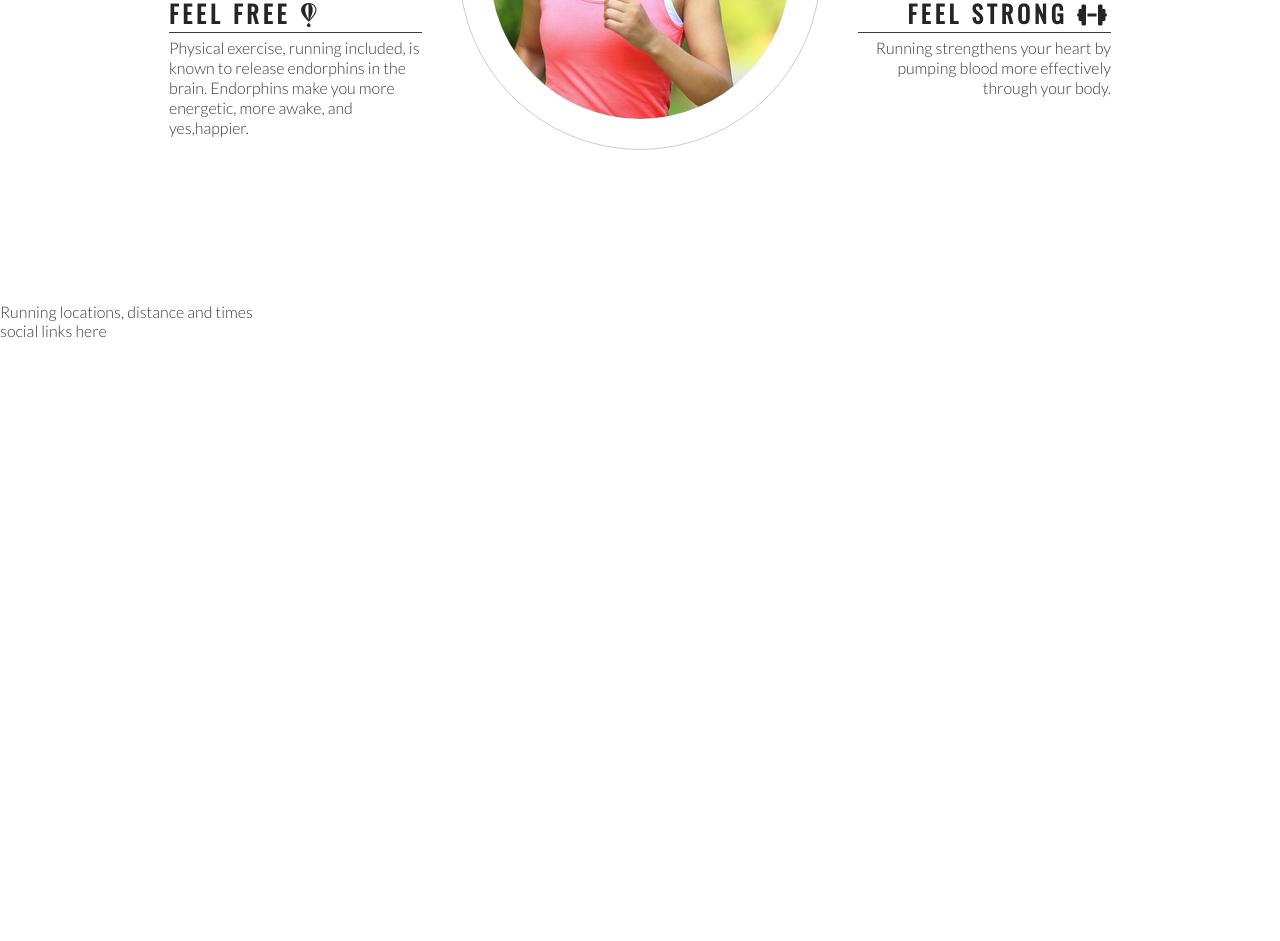
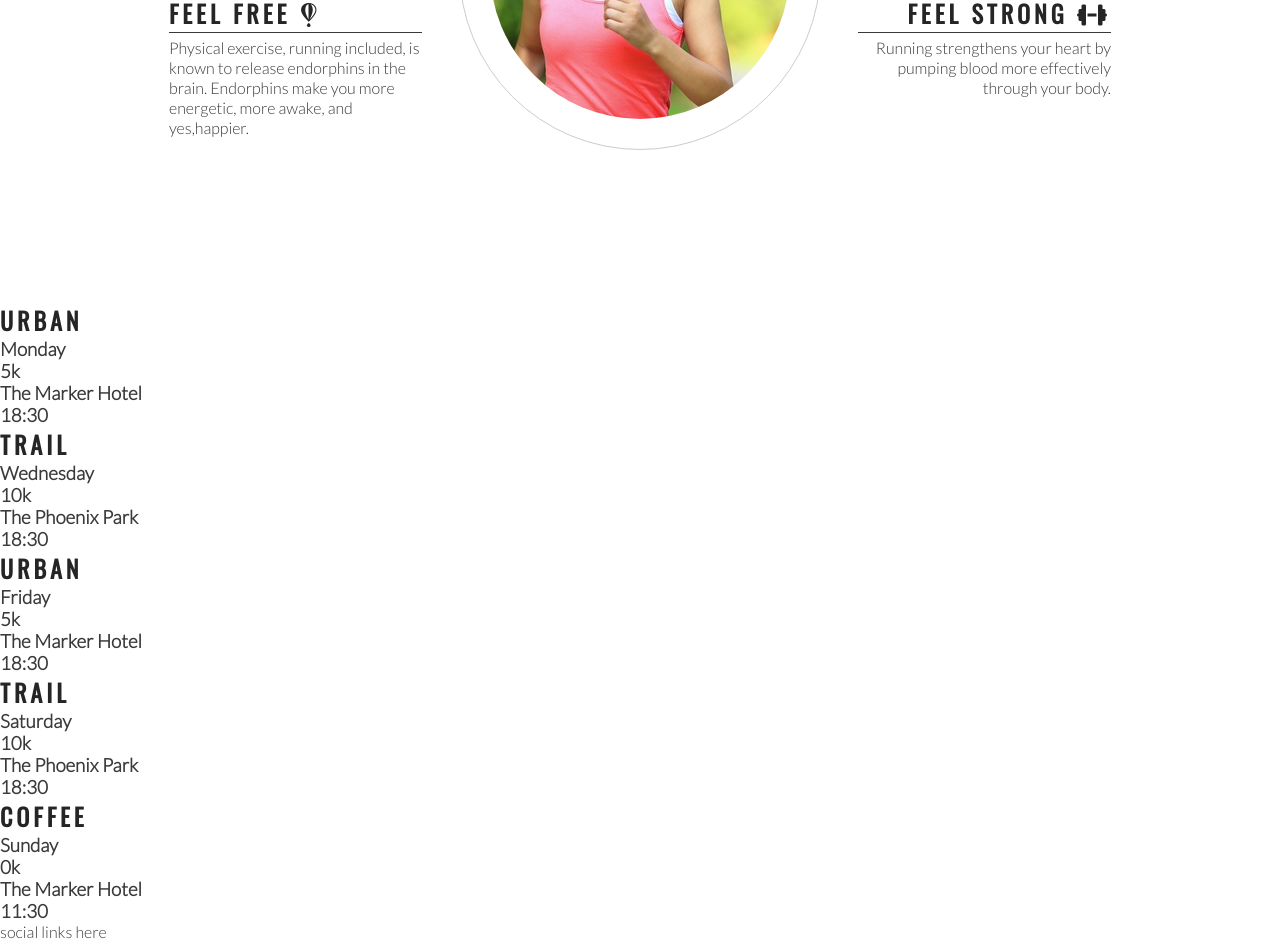
Before and after one commit to Anjuman85/love-runn, a plain HTML site: page index.html in a window 1280 px wide. Shown: the part 993-1934 px from the top of the page. Before the commit the page ends 1333 px from the top, so only its background shows below. Drawn offline with nearby package versions, Linux system fonts and the light colour scheme.

Commit message:
Add meetup times main structure

```diff
--- a/index.html
+++ b/index.html
@@ -79,7 +79,41 @@
         </div>
     </section>
     <section>
-        Running locations, distance and times
+        <div>
+            <h2>Urban</h2>
+            <h3>Monday</h3>
+            <h3>5k</h3>
+            <h3>The Marker Hotel</h3>
+            <h3>18:30</h3>
+        </div>
+        <div>
+            <h2>Trail</h2>
+            <h3>Wednesday</h3>
+            <h3>10k</h3>
+            <h3>The Phoenix Park</h3>
+            <h3>18:30</h3>
+        </div>
+          <div>
+              <h2>Urban</h2>
+              <h3>Friday</h3>
+              <h3>5k</h3>
+              <h3>The Marker Hotel</h3>
+              <h3>18:30</h3>
+          </div>
+            <div>
+                <h2>Trail</h2>
+                <h3>Saturday</h3>
+                <h3>10k</h3>
+                <h3>The Phoenix Park</h3>
+                <h3>18:30</h3>
+            </div>
+              <div>
+                  <h2>Coffee</h2>
+                  <h3>Sunday</h3>
+                  <h3>0k</h3>
+                  <h3>The Marker Hotel</h3>
+                  <h3>11:30</h3>
+              </div>
     </section>
     <footer>
         social links here
```
